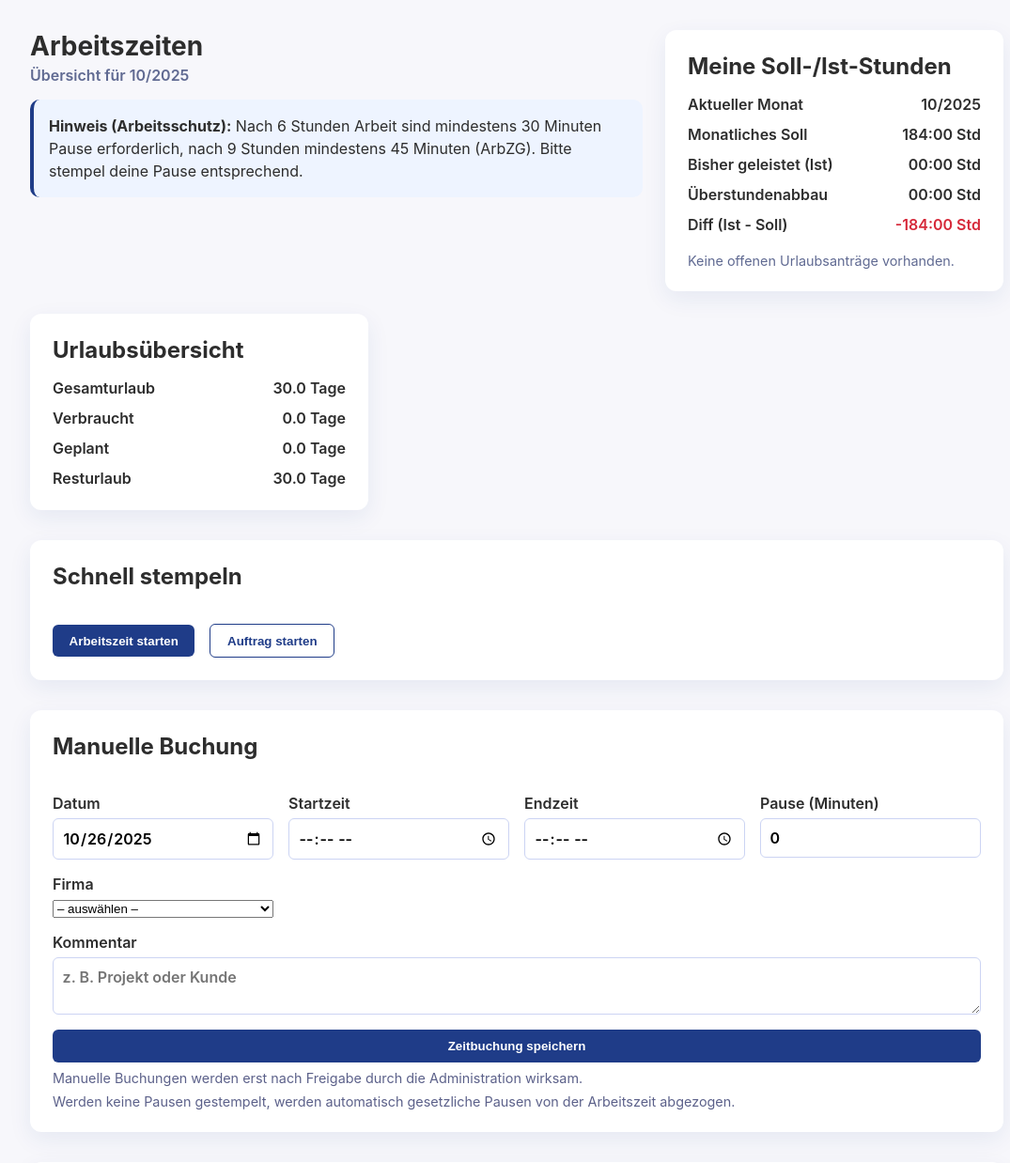
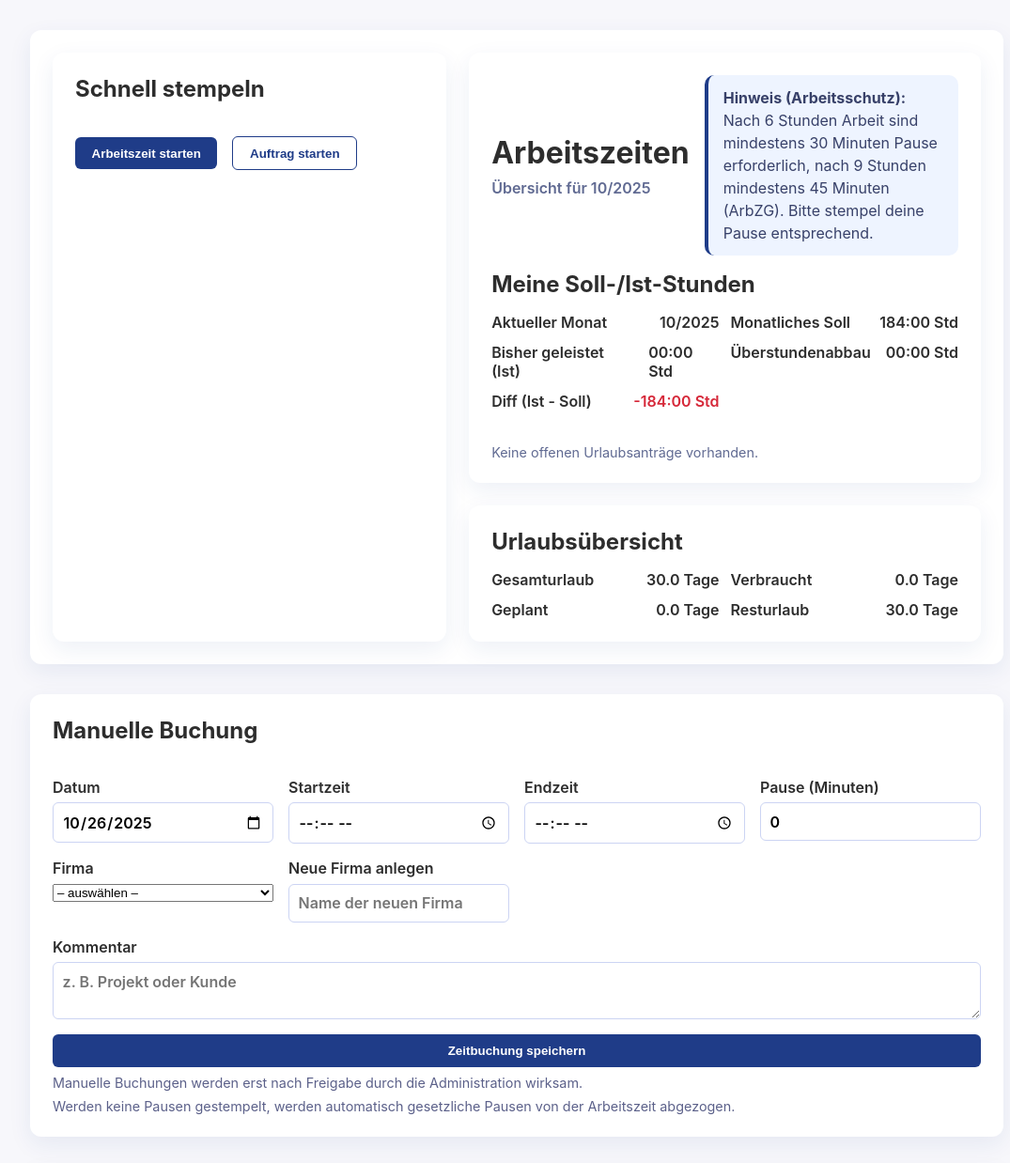
Before and after one commit to joni123467/Erfassung, a FastAPI app: page /dashboard in a window 1280 px wide. Shown: the part 89-1327 px from the top of the page at 94% size, without its empty margins (90-1165 px from the left). Run offline with FastAPI, Linux system fonts and the light colour scheme; the visitor is signed in with stand-in values (Sample User, id 1); parts of the project's set-up code (start-up, migrations or seed data) failed here and were passed over.

Commit message:
Refine dashboard layout alignment

```diff
--- a/app/main.py
+++ b/app/main.py
@@ -53,6 +53,20 @@ def get_logged_in_user(request: Request, db: Session) -> Optional[models.User]:
     if not user_id:
         return None
     return crud.get_user(db, user_id)
+
+
+def _row_get(row: object, key: str, fallback_index: int | None = None):
+    """Return a value from a SQLite PRAGMA row that may be tuple-like."""
+
+    mapping = getattr(row, "_mapping", None)
+    if mapping and key in mapping:
+        return mapping[key]
+    if fallback_index is not None:
+        try:
+            return row[fallback_index]  # type: ignore[index]
+        except (IndexError, KeyError, TypeError):
+            pass
+    return None
 
 
 def ensure_schema() -> None:
@@ -120,6 +134,48 @@ def ensure_schema() -> None:
                 connection.execute(
                     text("ALTER TABLE groups ADD COLUMN can_create_companies BOOLEAN DEFAULT 0")
                 )
+        if "holidays" in table_names:
+            index_rows = connection.execute(text("PRAGMA index_list('holidays')")).fetchall()
+            legacy_unique_index = None
+            for row in index_rows:
+                name = _row_get(row, "name", 1)
+                is_unique = _row_get(row, "unique", 2)
+                if not is_unique or not str(name).startswith("sqlite_autoindex"):
+                    continue
+                index_info = connection.execute(text(f"PRAGMA index_info('{name}')")).fetchall()
+                columns = [
+                    _row_get(info, "name", 2)
+                    for info in index_info
+                ]
+                if columns == ["date"]:
+                    legacy_unique_index = name
+                    break
+            if legacy_unique_index:
+                connection.execute(text("DROP TABLE IF EXISTS holidays_migrated"))
+                connection.execute(
+                    text(
+                        """
+CREATE TABLE holidays_migrated (
+    id INTEGER PRIMARY KEY,
+    name VARCHAR NOT NULL,
+    date DATE NOT NULL,
+    region VARCHAR DEFAULT 'DE',
+    created_at DATETIME DEFAULT CURRENT_TIMESTAMP,
+    UNIQUE(date, region)
+)
+"""
+                    )
+                )
+                connection.execute(
+                    text(
+                        """
+INSERT INTO holidays_migrated (id, name, date, region, created_at)
+SELECT id, name, date, region, created_at FROM holidays
+"""
+                    )
+                )
+                connection.execute(text("DROP TABLE holidays"))
+                connection.execute(text("ALTER TABLE holidays_migrated RENAME TO holidays"))
         if "vacation_requests" in table_names:
             columns = {column["name"] for column in inspector.get_columns("vacation_requests")}
             if "use_overtime" not in columns:
@@ -307,6 +363,7 @@ def submit_time_entry(
     break_minutes: int = Form(0),
     notes: str = Form(""),
     company_id: Optional[str] = Form(None),
+    new_company_name: Optional[str] = Form(None),
     next_url: str = Form("/time"),
     db: Session = Depends(database.get_db),
 ):
@@ -318,7 +375,26 @@ def submit_time_entry(
     if end_time <= start_time:
         redirect = _build_redirect(_sanitize_next(next_url), error="Endzeit muss nach der Startzeit liegen")
         return RedirectResponse(url=redirect, status_code=status.HTTP_303_SEE_OTHER)
-    company_value = int(company_id) if company_id else None
+    new_company_value = (new_company_name or "").strip()
+    company_value: Optional[int] = None
+    if new_company_value:
+        if not _can_create_companies(user):
+            redirect = _build_redirect(
+                _sanitize_next(next_url), error="Du darfst keine neuen Firmen anlegen."
+            )
+            return RedirectResponse(url=redirect, status_code=status.HTTP_303_SEE_OTHER)
+        existing_company = crud.get_company_by_name(db, new_company_value)
+        if existing_company:
+            company_value = existing_company.id
+        else:
+            created_company = crud.create_company(db, schemas.CompanyCreate(name=new_company_value))
+            company_value = created_company.id
+    elif company_id:
+        try:
+            company_value = int(company_id)
+        except (TypeError, ValueError):
+            redirect = _build_redirect(_sanitize_next(next_url), error="Ungültige Firmenauswahl")
+            return RedirectResponse(url=redirect, status_code=status.HTTP_303_SEE_OTHER)
     try:
         entry = schemas.TimeEntryCreate(
             user_id=user.id,
--- a/static/styles.css
+++ b/static/styles.css
@@ -191,29 +191,8 @@ li {
     color: white;
 }
 
-.dashboard-summary {
-    display: flex;
-    flex-wrap: wrap;
-    gap: 1.5rem;
-    align-items: flex-start;
-    background: transparent;
-    padding: 0;
-    box-shadow: none;
-    border-radius: 0;
-}
-
-.dashboard-summary__info {
-    flex: 1 1 320px;
-    min-width: 260px;
-}
-
-.dashboard-summary__info h1 {
-    margin-bottom: 0.25rem;
-    font-size: 1.75rem;
-}
-
 .dashboard-summary__month {
-    margin: 0 0 1rem;
+    margin: 0.25rem 0 0;
     color: #606a92;
     font-weight: 600;
 }
@@ -221,22 +200,83 @@ li {
 .dashboard-summary__hint {
     background: #eef4ff;
     border-left: 4px solid var(--brand);
-    padding: 1rem;
+    padding: 0.75rem 1rem;
     border-radius: 10px;
     line-height: 1.5;
+    margin: 0;
+    color: #384169;
 }
 
-.dashboard-summary__card {
-    flex: 0 1 360px;
-    background: white;
-    border-radius: 12px;
-    box-shadow: 0 8px 24px rgba(31, 60, 136, 0.08);
-    padding: 1.5rem;
+.dashboard-top {
+    display: grid;
+    gap: 1.5rem;
 }
 
-.dashboard-summary__card h2 {
-    margin-top: 0;
-    margin-bottom: 1rem;
+.dashboard-top__punch {
+    width: 100%;
+}
+
+.dashboard-top__metrics {
+    display: flex;
+    flex-direction: column;
+    gap: 1.5rem;
+}
+
+.dashboard-summary-card {
+    display: flex;
+    flex-direction: column;
+    gap: 1.25rem;
+}
+
+.dashboard-summary-card__header {
+    display: flex;
+    flex-direction: column;
+    gap: 1rem;
+}
+
+.dashboard-summary-card__header > div {
+    display: flex;
+    flex-direction: column;
+    gap: 0.25rem;
+}
+
+.dashboard-summary-card__header h1 {
+    margin: 0;
+    font-size: 1.75rem;
+}
+
+.dashboard-summary-card__body {
+    display: flex;
+    flex-direction: column;
+    gap: 1rem;
+}
+
+.dashboard-summary-card h2,
+.dashboard-vacation-card h2 {
+    margin: 0;
+}
+
+@media (min-width: 640px) {
+    .dashboard-summary-card__header {
+        flex-direction: row;
+        align-items: center;
+        justify-content: space-between;
+    }
+
+    .dashboard-summary-card__header h1 {
+        font-size: 2rem;
+    }
+
+    .dashboard-summary__hint {
+        max-width: 340px;
+    }
+}
+
+@media (min-width: 960px) {
+    .dashboard-top {
+        grid-template-columns: minmax(320px, 1fr) minmax(420px, 1.3fr);
+        align-items: stretch;
+    }
 }
 
 .dashboard-summary__stats {
@@ -273,6 +313,12 @@ li {
     margin-bottom: 0;
     font-size: 0.9rem;
     color: #606a92;
+}
+
+@media (min-width: 720px) {
+    .dashboard-summary__stats {
+        grid-template-columns: repeat(2, minmax(0, 1fr));
+    }
 }
 
 .punch-start-options {
--- a/templates/dashboard.html
+++ b/templates/dashboard.html
@@ -13,84 +13,8 @@
 {% set overtime_taken_minutes = metrics.overtime_taken_minutes %}
 {% set diff_minutes = ist_minutes + overtime_taken_minutes - soll_minutes %}
 {% set diff_class = 'is-positive' if diff_minutes >= 0 else 'is-negative' %}
-<section class="dashboard-summary">
-    <div class="dashboard-summary__info">
-        <h1>Arbeitszeiten</h1>
-        <p class="dashboard-summary__month">Übersicht für {{ metrics_month.strftime('%m/%Y') }}</p>
-        <div class="dashboard-summary__hint">
-            <strong>Hinweis (Arbeitsschutz):</strong>
-            Nach 6 Stunden Arbeit sind mindestens 30 Minuten Pause erforderlich,
-            nach 9 Stunden mindestens 45 Minuten (ArbZG). Bitte stempel deine Pause entsprechend.
-        </div>
-    </div>
-    <aside class="dashboard-summary__card">
-        <h2>Meine Soll-/Ist-Stunden</h2>
-        <dl class="dashboard-summary__stats">
-            <div>
-                <dt>Aktueller Monat</dt>
-                <dd>{{ metrics_month.strftime('%m/%Y') }}</dd>
-            </div>
-            <div>
-                <dt>Monatliches Soll</dt>
-                <dd>{{ soll_minutes|format_minutes }} Std</dd>
-            </div>
-            <div>
-                <dt>Bisher geleistet (Ist)</dt>
-                <dd>{{ ist_minutes|format_minutes }} Std</dd>
-            </div>
-            <div>
-                <dt>Überstundenabbau</dt>
-                <dd>{{ overtime_taken_minutes|format_minutes }} Std</dd>
-            </div>
-            <div class="dashboard-summary__diff {{ diff_class }}">
-                <dt>Diff (Ist - Soll)</dt>
-                <dd>{{ diff_minutes|format_minutes }} Std</dd>
-            </div>
-            {% if user.time_account_enabled %}
-                <div>
-                    <dt>Offene Minusstunden</dt>
-                    <dd>{{ metrics.total_undertime_minutes|format_minutes }} Std</dd>
-                </div>
-            {% endif %}
-        </dl>
-        <p class="dashboard-summary__meta">
-            {% if metrics.pending_vacations > 0 %}
-                {{ metrics.pending_vacations }} offene Urlaubsanträge warten auf Freigabe.
-            {% else %}
-                Keine offenen Urlaubsanträge vorhanden.
-            {% endif %}
-        </p>
-    </aside>
-    <aside class="dashboard-summary__card">
-        <h2>Urlaubsübersicht</h2>
-        <dl class="dashboard-summary__stats">
-            <div>
-                <dt>Gesamturlaub</dt>
-                <dd>{{ metrics.vacation_summary.total_days|round(2) }} Tage</dd>
-            </div>
-            {% if metrics.vacation_summary.carryover_days > 0 %}
-                <div>
-                    <dt>Übertrag</dt>
-                    <dd>{{ metrics.vacation_summary.carryover_days|round(2) }} Tage</dd>
-                </div>
-            {% endif %}
-            <div>
-                <dt>Verbraucht</dt>
-                <dd>{{ metrics.vacation_summary.used_days|round(2) }} Tage</dd>
-            </div>
-            <div>
-                <dt>Geplant</dt>
-                <dd>{{ metrics.vacation_summary.planned_days|round(2) }} Tage</dd>
-            </div>
-            <div>
-                <dt>Resturlaub</dt>
-                <dd>{{ metrics.vacation_summary.remaining_days|round(2) }} Tage</dd>
-            </div>
-        </dl>
-    </aside>
-</section>
-
-<section class="card">
+<section class="dashboard-top">
+    <section class="card dashboard-top__punch">
         <h2>Schnell stempeln</h2>
         {% if active_entry %}
             <div class="punch-status">
@@ -191,6 +115,87 @@
         </div>
         {% endif %}
     </section>
+    <div class="dashboard-top__metrics">
+        <section class="card dashboard-summary-card">
+            <div class="dashboard-summary-card__header">
+                <div>
+                    <h1>Arbeitszeiten</h1>
+                    <p class="dashboard-summary__month">Übersicht für {{ metrics_month.strftime('%m/%Y') }}</p>
+                </div>
+                <p class="dashboard-summary__hint">
+                    <strong>Hinweis (Arbeitsschutz):</strong>
+                    Nach 6 Stunden Arbeit sind mindestens 30 Minuten Pause erforderlich,
+                    nach 9 Stunden mindestens 45 Minuten (ArbZG). Bitte stempel deine Pause entsprechend.
+                </p>
+            </div>
+            <div class="dashboard-summary-card__body">
+                <h2>Meine Soll-/Ist-Stunden</h2>
+                <dl class="dashboard-summary__stats">
+                    <div>
+                        <dt>Aktueller Monat</dt>
+                        <dd>{{ metrics_month.strftime('%m/%Y') }}</dd>
+                    </div>
+                    <div>
+                        <dt>Monatliches Soll</dt>
+                        <dd>{{ soll_minutes|format_minutes }} Std</dd>
+                    </div>
+                    <div>
+                        <dt>Bisher geleistet (Ist)</dt>
+                        <dd>{{ ist_minutes|format_minutes }} Std</dd>
+                    </div>
+                    <div>
+                        <dt>Überstundenabbau</dt>
+                        <dd>{{ overtime_taken_minutes|format_minutes }} Std</dd>
+                    </div>
+                    <div class="dashboard-summary__diff {{ diff_class }}">
+                        <dt>Diff (Ist - Soll)</dt>
+                        <dd>{{ diff_minutes|format_minutes }} Std</dd>
+                    </div>
+                    {% if user.time_account_enabled %}
+                        <div>
+                            <dt>Offene Minusstunden</dt>
+                            <dd>{{ metrics.total_undertime_minutes|format_minutes }} Std</dd>
+                        </div>
+                    {% endif %}
+                </dl>
+                <p class="dashboard-summary__meta">
+                    {% if metrics.pending_vacations > 0 %}
+                        {{ metrics.pending_vacations }} offene Urlaubsanträge warten auf Freigabe.
+                    {% else %}
+                        Keine offenen Urlaubsanträge vorhanden.
+                    {% endif %}
+                </p>
+            </div>
+        </section>
+        <section class="card dashboard-vacation-card">
+            <h2>Urlaubsübersicht</h2>
+            <dl class="dashboard-summary__stats">
+                <div>
+                    <dt>Gesamturlaub</dt>
+                    <dd>{{ metrics.vacation_summary.total_days|round(2) }} Tage</dd>
+                </div>
+                {% if metrics.vacation_summary.carryover_days > 0 %}
+                    <div>
+                        <dt>Übertrag</dt>
+                        <dd>{{ metrics.vacation_summary.carryover_days|round(2) }} Tage</dd>
+                    </div>
+                {% endif %}
+                <div>
+                    <dt>Verbraucht</dt>
+                    <dd>{{ metrics.vacation_summary.used_days|round(2) }} Tage</dd>
+                </div>
+                <div>
+                    <dt>Geplant</dt>
+                    <dd>{{ metrics.vacation_summary.planned_days|round(2) }} Tage</dd>
+                </div>
+                <div>
+                    <dt>Resturlaub</dt>
+                    <dd>{{ metrics.vacation_summary.remaining_days|round(2) }} Tage</dd>
+                </div>
+            </dl>
+        </section>
+    </div>
+</section>
 
 <section class="card">
     <h2>Manuelle Buchung</h2>
@@ -221,6 +226,12 @@
                 {% endfor %}
             </select>
         </label>
+        {% if can_create_companies %}
+            <label>
+                Neue Firma anlegen
+                <input type="text" name="new_company_name" placeholder="Name der neuen Firma">
+            </label>
+        {% endif %}
         <label class="full-width">
             Kommentar
             <textarea name="notes" rows="2" placeholder="z. B. Projekt oder Kunde"></textarea>
```
Also changed, not shown: app/models.py (+15 -2 lines), app/pdf_export.py (+58 -13 lines). Lines whose indentation alone changed are shown as unchanged.
